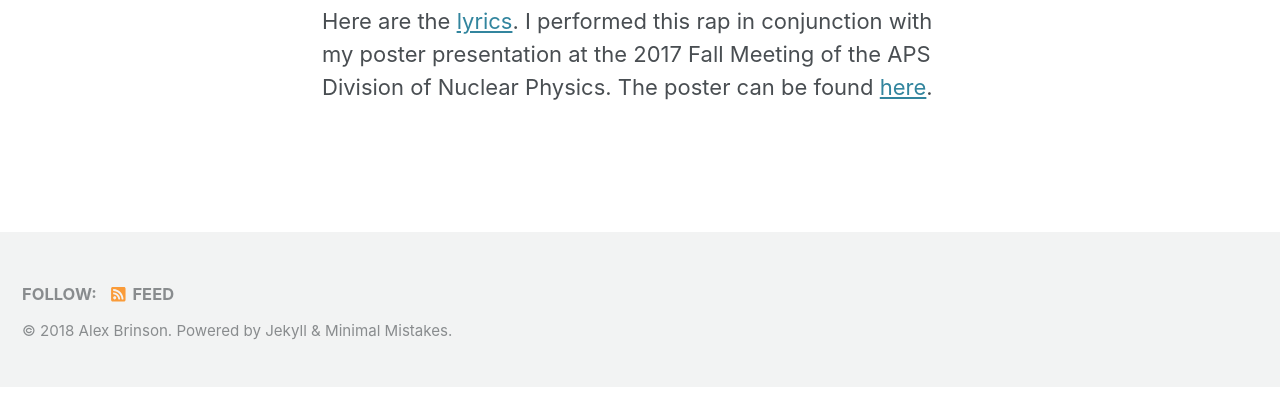
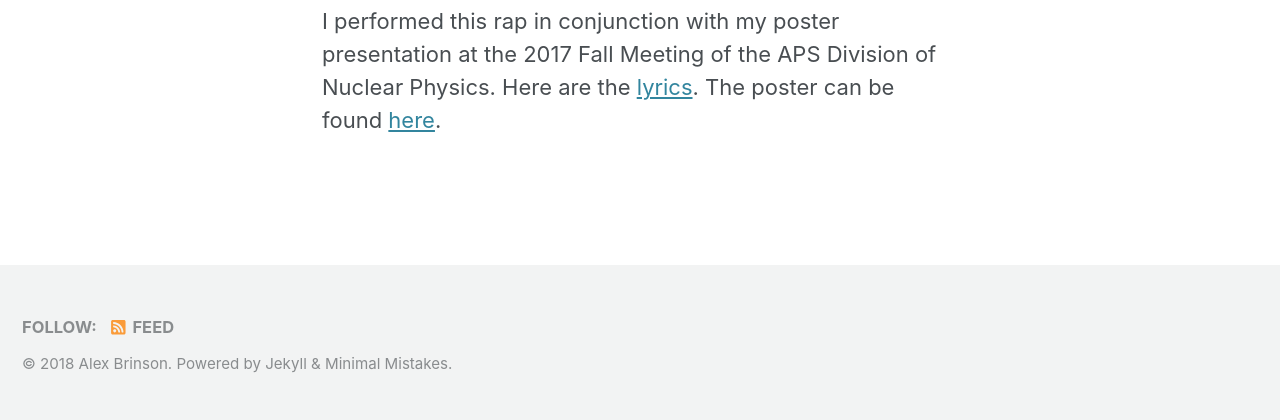
Before and after one commit to alexjbrinson/alexjbrinson.github.io, a Jekyll site: the page built from Research.md, in a window 1280 px wide and 900 px high, scrolled down 444 px, cut to the strip 480-900 px from the top of the window. Built offline with Jekyll 4.4.1, drawn with Linux system fonts in a browser that asks for light colours; cached includes are drawn as plain includes; nearby versions of some CDN libraries; before the commit the page ends 1311 px from its top, so only the background shows below that.

```diff
--- a/Research.md
+++ b/Research.md
@@ -18,4 +18,4 @@ I wrote a rap about my nEDM research!
 
 <iframe width="100%" height="300" scrolling="no" frameborder="no" allow="autoplay" src="https://w.soundcloud.com/player/?url=https%3A//api.soundcloud.com/tracks/550826145&color=%23ff5500&auto_play=false&hide_related=false&show_comments=true&show_user=true&show_reposts=false&show_teaser=true&visual=true"></iframe>
 
-Here are the [lyrics](Research/nEDM/nEDMrapLyrics.pdf). I performed this rap in conjunction with my poster presentation at the 2017 Fall Meeting of the APS Division of Nuclear Physics. The poster can be found [here](Research/nEDM/AlexBrinsonSURF2017PosterPresentation.pdf).
+I performed this rap in conjunction with my poster presentation at the 2017 Fall Meeting of the APS Division of Nuclear Physics. Here are the [lyrics](Research/nEDM/nEDMrapLyrics.pdf). The poster can be found [here](Research/nEDM/AlexBrinsonSURF2017PosterPresentation.pdf).
```
